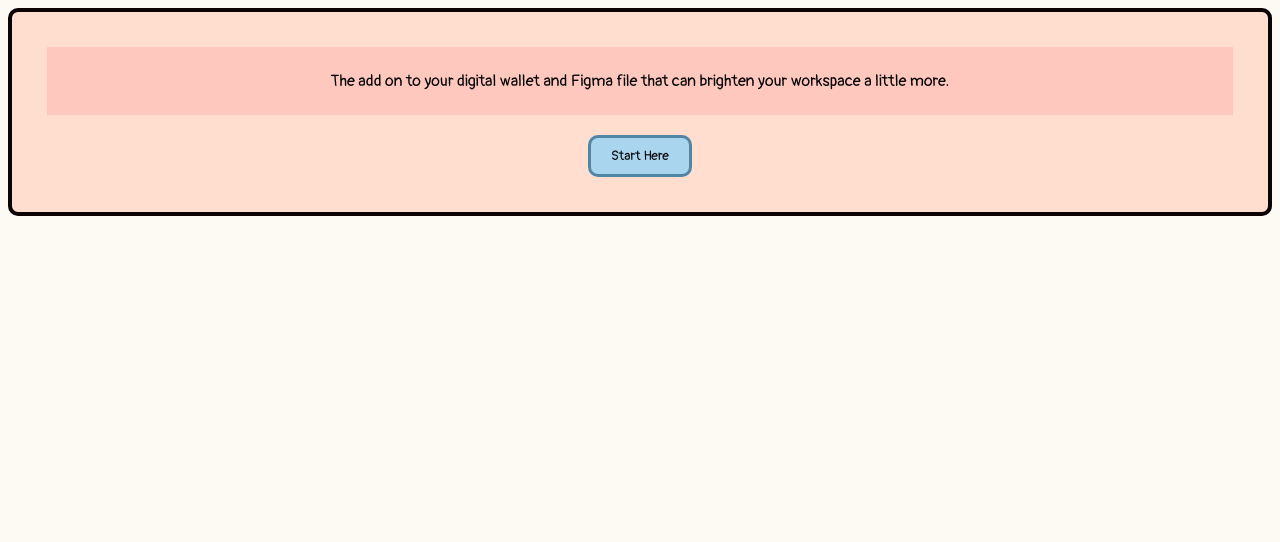
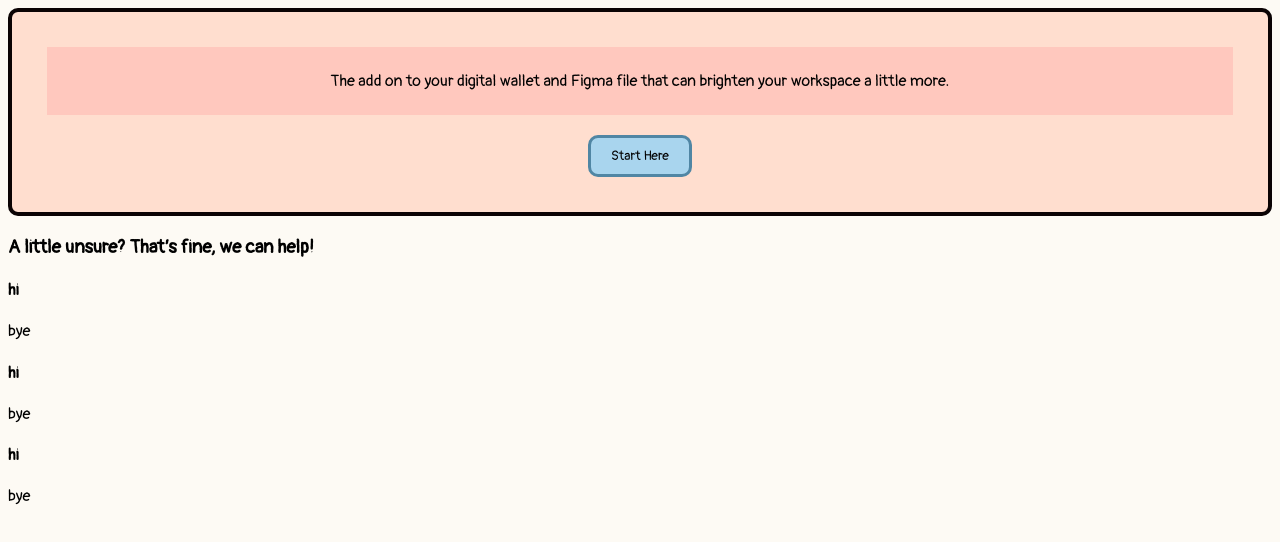
Before and after one commit to heykalii/cryptopuzzle, a plain HTML site: page index.html in a window 1280 px wide. Drawn offline with Linux system fonts and the light colour scheme.

Commit message:
front page edits

```diff
--- a/index.html
+++ b/index.html
@@ -16,7 +16,21 @@
             </div>
             <button>Start Here</button>
         </div>
-
+        <h3>A little unsure? That’s fine, we can help!</h3>
+        <div class="content-cols">
+            <div class="col-3">
+                <h4>hi</h4>
+                <p>bye</p>
+            </div>
+            <div class="col-3">
+                <h4>hi</h4>
+                <p>bye</p>
+            </div>
+            <div class="col-3">
+                <h4>hi</h4>
+                <p>bye</p>
+            </div>
+        </div>
     </div>
 </body>
 </html>
```
